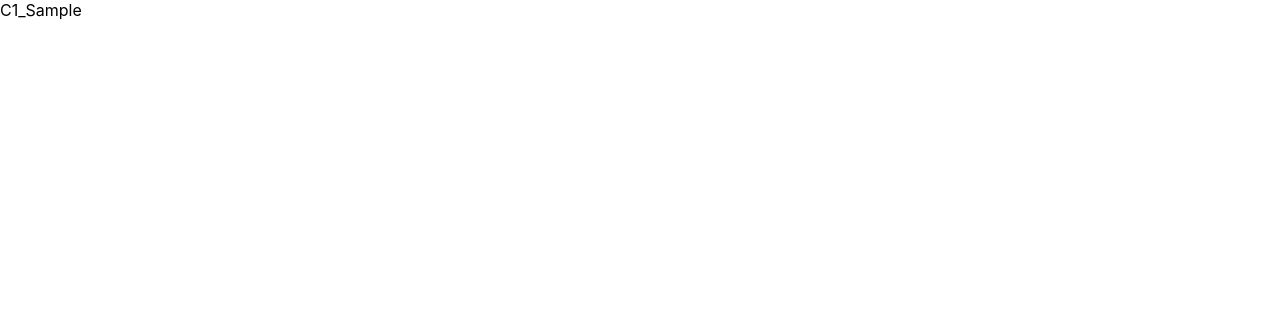
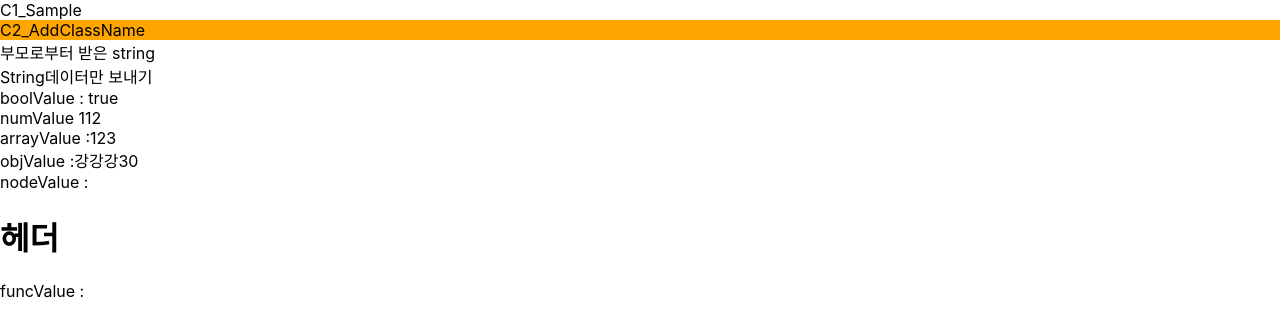
Before and after one commit to 0andme/React-Practice, a React (Create React App) app in the folder 211118/: page / in a window 1280 px wide. Shown: the top 336 px of the page. Built offline with nearby package versions, Linux system fonts and the light colour scheme.

Commit message:
feat : app.js에 컴포넌트 연결

```diff
--- a/211118/src/App.js
+++ b/211118/src/App.js
@@ -1,7 +1,26 @@
 import "./App.css";
 import C1_Sample from "./component/C1_Sample";
+import C2_AddClassName from "./component/C2_AddClassName";
+import C3_PropsData from "./component/C3_PropsData";
+import C4_PropsDataType from "./component/C4_PropsDataType";
+import C5_PropsDataTypes from "./component/C5_PropsDataTypes";
 function App() {
-  return <C1_Sample />;
+  return (
+    <div>
+      <C1_Sample />
+      <C2_AddClassName />
+      <C3_PropsData name="부모로부터 받은 string" />
+      <C4_PropsDataType name={"String데이터만 보내기"} />
+      {/* <C4_PropsDataType name={false} /> */}
+      <C5_PropsDataTypes
+        boolValue={true}
+        numValue={112}
+        arrayValue={[1, 2, 3]}
+        objValue={{ name: "강강강", age: 30 }}
+        nodeValue={<h1>헤더</h1>}
+        funcValue={console.log("하하하")}
+      />
+    </div>
+  );
 }
-
 export default App;
```
